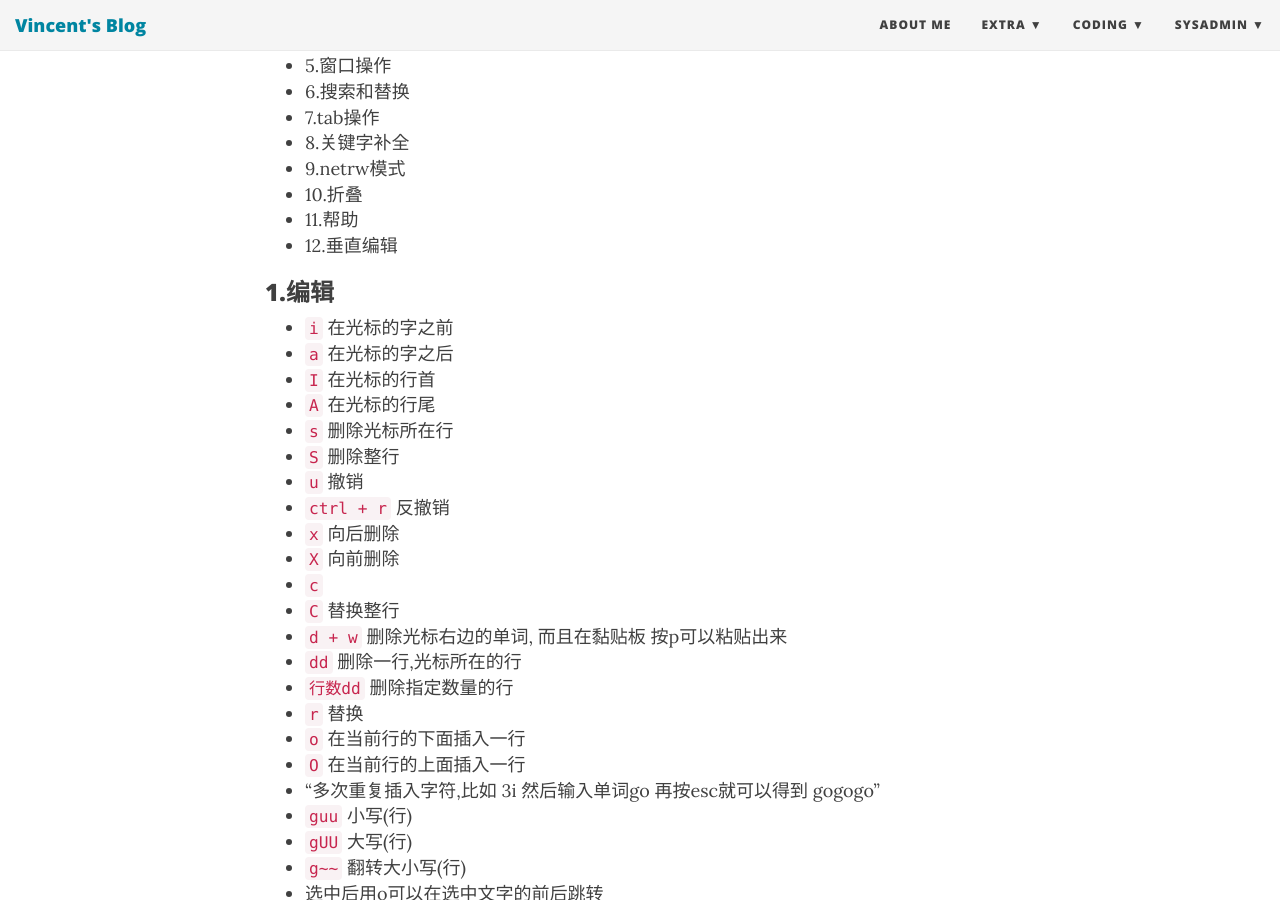
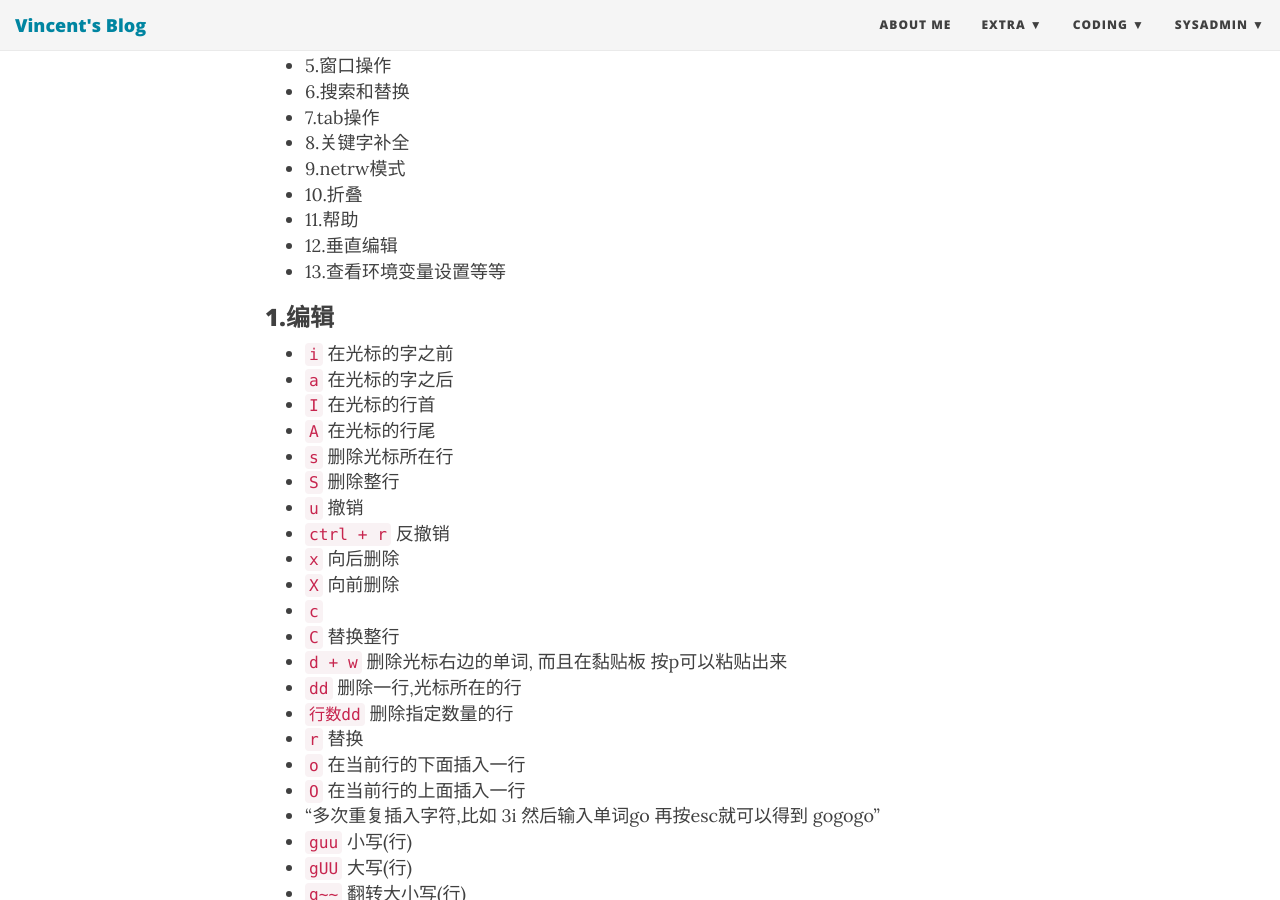
Before and after one commit to rainytooo/rainytooo.github.io, a Jekyll site: the page built from _posts/2017/05/2017-05-24-vim-shortcut-and-commands.md, in a window 1280 px wide and 900 px high, scrolled down 360 px. Built offline with Jekyll 4.4.1, drawn with Linux system fonts in a browser that asks for light colours; nearby versions of some CDN libraries; comment, search, counter and statistics services are not loaded.

Commit message:
2017年 5月25日 星期四 14时48分09秒 CST

```diff
--- a/_posts/2017/05/2017-05-24-vim-shortcut-and-commands.md
+++ b/_posts/2017/05/2017-05-24-vim-shortcut-and-commands.md
@@ -23,6 +23,7 @@ categories:
 * 10.折叠
 * 11.帮助
 * 12.垂直编辑
+* 13.查看环境变量设置等等
 
 
 ### 1.编辑
```
